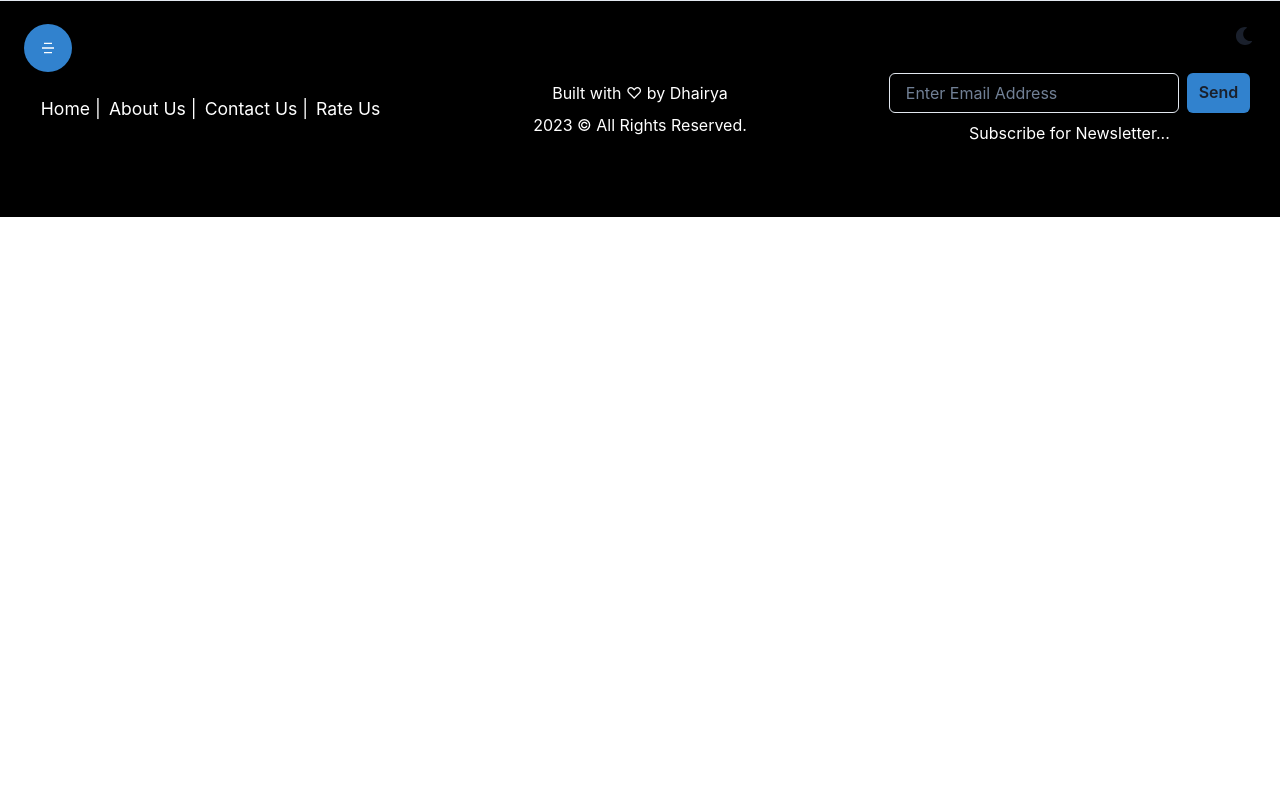
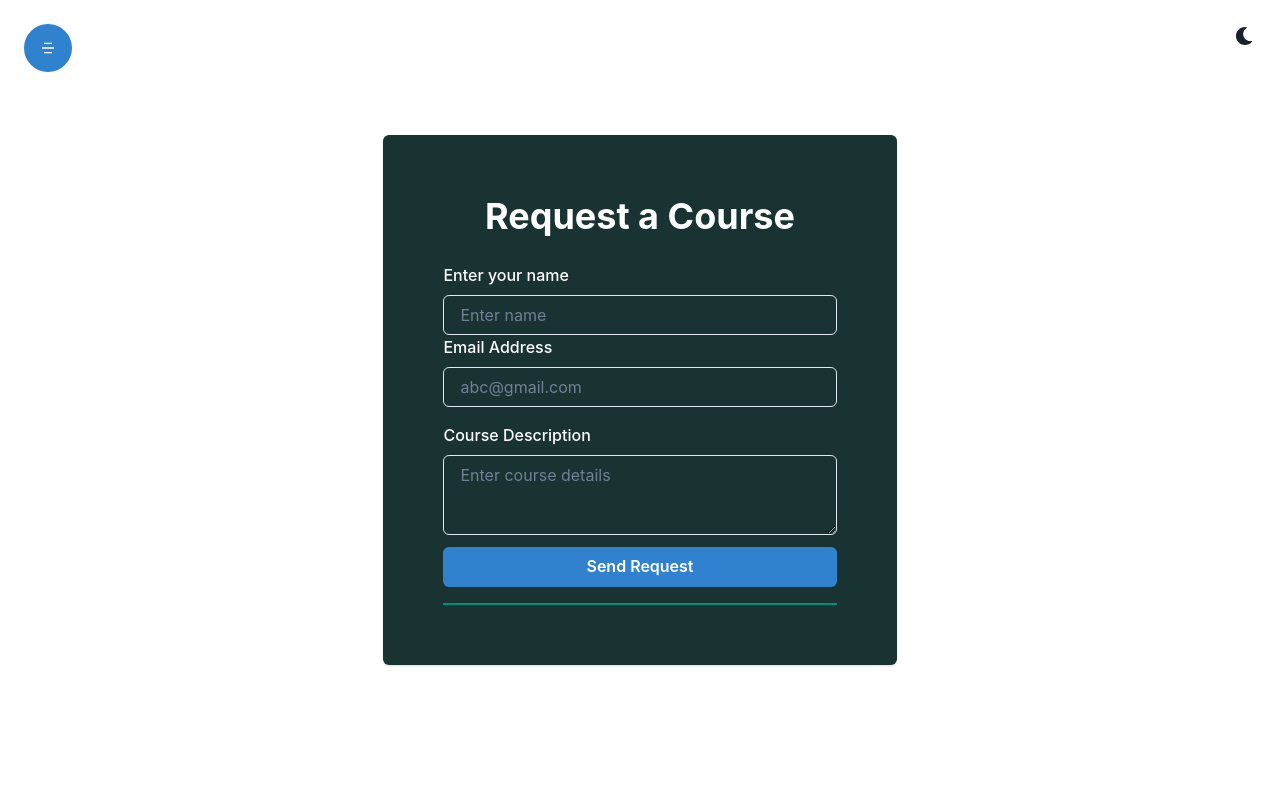
Before and after one commit to guptadhairy/btp, a React (Create React App) app: page /request in a window 1280 px wide. Shown: the top 800 px of the page. Built offline with nearby package versions, Linux system fonts and the light colour scheme.

Commit message:
second Day b

```diff
--- a/src/App.js
+++ b/src/App.js
@@ -8,6 +8,12 @@ import Login from './auth/Login';
 import Register from "./auth/Register";
 import ForgetPassword from './auth/ForgetPassword';
 import ResetPassword from './auth/ResetPassword';
+import Contact from './components/Contact';
+import RequestCourse from './components/RequestCourse';
+import Subscribe from './payments/Subscribe';
+import PaymentSuccess from './payments/PaymentSuccess';
+import PaymentFail from './payments/PaymentFail';
+import NotFound from './components/NotFound';
 function App() {
   return (
     <Router>
@@ -19,6 +25,12 @@ function App() {
         <Route path='/register' element={<Register />} />
         <Route path='/forgetpassword' element={<ForgetPassword />} />
         <Route path='/resetpassword/:token' element={<ResetPassword />} />
+        <Route path='/contact' element={<Contact />} />
+        <Route path='/request' element={<RequestCourse />} />
+        <Route path='/subscribe' element={<Subscribe />} />
+        <Route path='/paymentsuccess' element={<PaymentSuccess />} />
+        <Route path='/paymentfail' element={<PaymentFail />} />
+        <Route path='*' element={<NotFound />} />
       </Routes>
       <Footer />
     </Router>
--- /dev/null
+++ b/src/components/Contact.jsx
@@ -0,0 +1,39 @@
+import React, {useState} from 'react'
+import { Card, CardBody, Stack, Heading,Box, VStack, Input, FormLabel, Button, Textarea } from '@chakra-ui/react'
+
+const Contact = () => {
+  return (
+    <div>
+      <VStack height={'100vh'} justifyContent={'center'}>
+      <ContactCard />
+      </VStack>
+    </div>
+  )
+}
+const ContactCard = () =>{
+  const [email, setEmail] = useState("");
+  const [message, setMessage] = useState("");
+  const [name, setName] = useState("");
+  return(
+      <Card maxW='xl' bg='rgba(0, 28, 28, 0.9)' color={'white'} padding={10}>
+              <CardBody>
+                  <Heading  display={'flex'} justifyContent={'center'} >Contact Us</Heading>
+                  <Stack mt='6' spacing='3'>
+                      <form>
+
+                          <FormLabel htmlFor='name' children="Enter your name" />
+                          <Input required id='name' value={name} onChange={(e) =>setName(e.target.value)} placeholder='Enter name' type='email' />
+                          <FormLabel htmlFor='email' children="Email Address" />
+                          <Input required id='email' value={email} onChange={(e) =>setEmail(e.target.value)} placeholder='abc@gmail.com' type='email' />
+                          <FormLabel mt={'4'} htmlFor='password' children="Message" />
+                          <Textarea value={message} onChange={(e) =>setMessage(e.target.value)} placeholder='Enter Message' />
+                          <Button colorScheme='blue' type='submit' mt={'3'} width={'full'}>Send Mail</Button>
+
+                      </form>
+                  </Stack>
+                  <Box mt="4" borderTop="2px solid #009080" />
+              </CardBody>
+          </Card>
+  )
+}
+export default Contact
--- /dev/null
+++ b/src/components/NotFound.jsx
@@ -0,0 +1,17 @@
+import { Button, Heading, VStack } from '@chakra-ui/react'
+import React from 'react'
+import {RiErrorWarningFill} from "react-icons/ri"
+import { Link } from 'react-router-dom'
+const NotFound = () => {
+  return (
+    <VStack height={'100vh'} justifyContent={'center'}>
+        <Heading  size={'4xl'}>
+            <RiErrorWarningFill />
+        </Heading>
+        <Heading>404 Page not Found</Heading>
+        <Link to={'/'}><Button colorScheme='blue'>Go to Home</Button></Link>
+    </VStack>
+  )
+}
+
+export default NotFound
--- /dev/null
+++ b/src/components/RequestCourse.jsx
@@ -0,0 +1,39 @@
+import React, {useState} from 'react'
+import { Card, CardBody, Stack, Heading,Box, VStack, Input, FormLabel, Button, Textarea } from '@chakra-ui/react'
+
+const RequestCourse = () => {
+  return (
+    <div>
+      <VStack height={'100vh'} justifyContent={'center'}>
+      <RequestCard />
+      </VStack>
+    </div>
+  )
+}
+const RequestCard = () =>{
+  const [email, setEmail] = useState("");
+  const [message, setMessage] = useState("");
+  const [name, setName] = useState("");
+  return(
+      <Card maxW='xl' bg='rgba(0, 28, 28, 0.9)' color={'white'} padding={10}>
+              <CardBody>
+                  <Heading  display={'flex'} justifyContent={'center'} >Request a Course</Heading>
+                  <Stack mt='6' spacing='3'>
+                      <form>
+
+                          <FormLabel htmlFor='name' children="Enter your name" />
+                          <Input required id='name' value={name} onChange={(e) =>setName(e.target.value)} placeholder='Enter name' type='email' />
+                          <FormLabel htmlFor='email' children="Email Address" />
+                          <Input required id='email' value={email} onChange={(e) =>setEmail(e.target.value)} placeholder='abc@gmail.com' type='email' />
+                          <FormLabel mt={'4'} htmlFor='password' children="Course Description" />
+                          <Textarea value={message} onChange={(e) =>setMessage(e.target.value)} placeholder='Enter course details' />
+                          <Button colorScheme='blue' type='submit' mt={'3'} width={'full'}>Send Request</Button>
+
+                      </form>
+                  </Stack>
+                  <Box mt="4" borderTop="2px solid #009080" />
+              </CardBody>
+          </Card>
+  )
+}
+export default RequestCourse
--- /dev/null
+++ b/src/payments/PaymentFail.jsx
@@ -0,0 +1,17 @@
+import { Button, Heading, VStack } from '@chakra-ui/react'
+import React from 'react'
+import {RiErrorWarningFill} from "react-icons/ri"
+import { Link } from 'react-router-dom'
+const PaymentFail = () => {
+  return (
+    <VStack height={'100vh'} justifyContent={'center'}>
+        <Heading color={'red'} size={'4xl'}>
+            <RiErrorWarningFill />
+        </Heading>
+        <Heading>Payment Failed</Heading>
+        <Link to={'/subscribe'}><Button colorScheme='blue'>Try Again</Button></Link>
+    </VStack>
+  )
+}
+
+export default PaymentFail
--- /dev/null
+++ b/src/payments/PaymentSuccess.jsx
@@ -0,0 +1,35 @@
+import React from 'react'
+import {Card, CardBody, CardHeader, CardFooter, Heading, Text, Button, VStack} from "@chakra-ui/react"
+import {RiCheckboxCircleFill} from 'react-icons/ri'
+const PaymentSuccess = () => {
+  return (
+    <VStack height={'100vh'} justifyContent={'center'}>
+        <Heading>You have Pro Pack</Heading>
+        <SuccessCard />
+    </VStack>
+  )
+}
+const SuccessCard = () => {
+    return (
+        <Card align='center' maxW={'md'}>
+            <CardHeader>
+                <Heading color={'green'} size='md'> Payment Success</Heading>
+            </CardHeader>
+            <CardBody>
+                <Text>Congratulations you're a pro member. You have access to premium content</Text>
+                <Heading color={'green'} display={'flex'} justifyContent={'center'} size={'4xl'}>
+                <RiCheckboxCircleFill  />
+                </Heading>
+            </CardBody>
+            <CardFooter>
+                <VStack mt={'-9'}>
+                <Button variant={'ghost'} w={'full'} colorScheme='blue'>Go to Profile</Button>
+                <Heading size={'xs'}>
+                    Reference: sdfghjk56e9876
+                </Heading>
+                </VStack>
+            </CardFooter>
+        </Card>
+    )
+}
+export default PaymentSuccess
--- /dev/null
+++ b/src/payments/Subscribe.jsx
@@ -0,0 +1,27 @@
+import React from 'react'
+import {Card, CardBody, CardHeader, CardFooter, Heading, Text, Button, VStack} from "@chakra-ui/react"
+const Subscribe = () => {
+    return (
+        <VStack height={'100vh'} justifyContent={'center'}>
+            <SubscribeCard />
+        </VStack>
+    )
+}
+const SubscribeCard = () => {
+    return (
+        <Card align='center' maxW={'md'}>
+            <CardHeader>
+                <Heading size='md'> Become a Pro Member</Heading>
+            </CardHeader>
+            <CardBody>
+                <Text>Join our pro pack and get access to all content.</Text>
+                <Text display={'flex'} justifyContent={'center'}>100% refund at cancellation</Text>
+                <Heading mt={'4'} display={'flex'} justifyContent={'center'} size={'md'}> ₹299 Only</Heading>
+            </CardBody>
+            <CardFooter>
+                <Button w={'full'} colorScheme='blue'>Buy Now</Button>
+            </CardFooter>
+        </Card>
+    )
+}
+export default Subscribe
```
